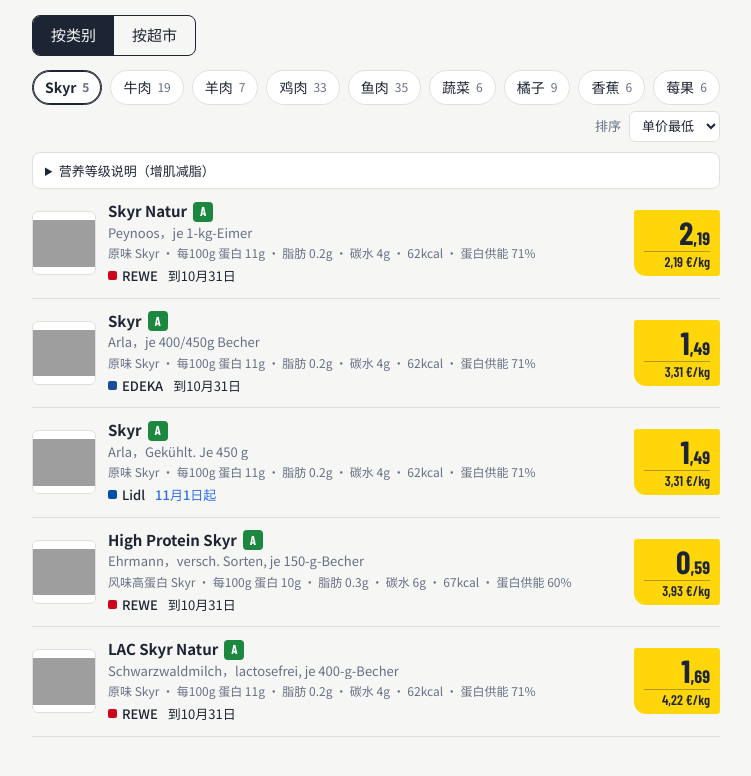
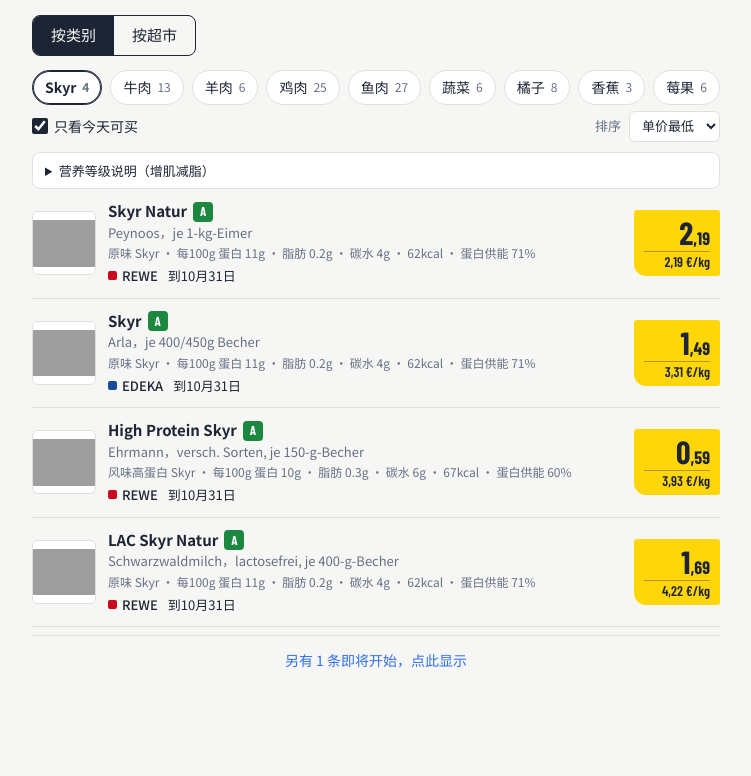
Before and after one commit to Elliot011019/supermarkt-angebote, a plain HTML site: page docs/index.html in a window 1280 px wide. Shown: the part 80-856 px from the top of the page, without its empty margins (264-1015 px from the left). After the commit the page ends 813 px from the top, so only its background shows below. Drawn offline with nearby package versions, Linux system fonts and the light colour scheme; grey boxes are pictures that could not be loaded.

Commit message:
加“只看今天可买”开关，默认只显示今天有效的特价
Co-Authored-By: Claude Opus 5.5 <noreply@anthropic.com>

```diff
--- a/docs/index.html
+++ b/docs/index.html
@@ -68,6 +68,12 @@ li.row{display:grid;grid-template-columns:64px 1fr auto;gap:12px;align-items:cen
 .legend td:first-child{width:28px}
 .legend td .grade{margin-left:0}
 .legend p{color:var(--muted);margin:6px 0 0}
+/* 今天可买 / 即将开始 */
+.toggle{margin-right:auto;display:flex;align-items:center;gap:6px;color:var(--ink);cursor:pointer;font-size:14px}
+.toggle input{accent-color:var(--ink);width:16px;height:16px;margin:0}
+.soon-h{font-size:13px;color:var(--focus);font-weight:500;margin:18px 0 0;padding-bottom:4px;border-bottom:1px dashed var(--line)}
+ul.later li.row{opacity:.6}
+.more{all:unset;box-sizing:border-box;cursor:pointer;display:block;width:100%;text-align:center;padding:14px 0;margin-top:8px;color:var(--focus);font-size:14px;border-top:1px solid var(--line)}
 .empty-state{padding:40px 0;color:var(--muted);text-align:center}
 button:focus-visible,.chip:focus-visible,select:focus-visible{outline:2px solid var(--focus);outline-offset:2px}
 @media (max-width:420px){ .tag{min-width:76px} .tag .p{font-size:28px} li.row{grid-template-columns:52px 1fr auto;gap:10px} .thumb{width:52px;height:52px} }
@@ -87,6 +93,7 @@ button:focus-visible,.chip:focus-visible,select:focus-visible{outline:2px solid
   </div>
   <nav class="chips" id="chips" aria-label="筛选"></nav>
   <div class="tools">
+    <label class="toggle"><input type="checkbox" id="today"> 只看今天可买</label>
     <label for="sort">排序</label>
     <select id="sort">
       <option value="ref">单价最低</option>
@@ -111,7 +118,7 @@ button:focus-visible,.chip:focus-visible,select:focus-visible{outline:2px solid
 <script>
 const STORE_COLOR = {"Lidl":"#0050AA","Kaufland":"#E10915","REWE":"#CC071E","EDEKA":"#1A4C9C","ALDI SÜD":"#00A0DC"};
 const UNIT_ORDER = {"kg":0,"l":1};
-const state = {view:"cat", pick:null, sort:"ref"};
+const state = {view:"cat", pick:null, sort:"ref", todayOnly:true};
 let DATA = null;
 
 try { Object.assign(state, JSON.parse(localStorage.getItem("angebote-state") || "{}")); } catch(e) {}
@@ -124,6 +131,15 @@ const off = o => (o.oldPrice && o.price && o.oldPrice > o.price) ? Math.round((1
 function live(){
   const now = new Date();
   return DATA.offers.filter(o => !o.to || new Date(o.to) >= now);
+}
+
+const upcoming = o => o.from && new Date(o.from) > new Date();
+
+// 今天能买的在上面；即将开始的放在最下面，单独一个小标题、颜色调淡
+function block(items, showStore){
+  const now = items.filter(o => !upcoming(o)), soon = items.filter(upcoming);
+  return (now.length ? `<ul>${now.map(o => row(o, showStore)).join("")}</ul>` : "")
+    + (soon.length ? `<div class="soon-h">即将开始</div><ul class="later">${soon.map(o => row(o, showStore)).join("")}</ul>` : "");
 }
 
 function sorted(list){
@@ -175,30 +191,38 @@ function esc(s){ return String(s).replace(/[&<>"]/g, c => ({"&":"&amp;","<":"&lt
 function render(){
   document.querySelectorAll(".seg button").forEach(b => b.setAttribute("aria-pressed", b.dataset.view === state.view));
   document.getElementById("sort").value = state.sort;
-  const offers = live();
+  document.getElementById("today").checked = state.todayOnly;
+  const all = live();
+  const offers = state.todayOnly ? all.filter(o => !upcoming(o)) : all;
   const keys = state.view === "cat" ? DATA.categories : DATA.stores;
-  const count = k => offers.filter(o => state.view === "cat" ? o.cats.includes(k) : o.store === k).length;
-  if (!keys.includes(state.pick) || !count(state.pick)) state.pick = keys.find(count) || keys[0];
+  const inKey = (o, k) => state.view === "cat" ? o.cats.includes(k) : o.store === k;
+  const count = k => offers.filter(o => inKey(o, k)).length;   // 按钮上的数字：跟着开关走
+  const total = k => all.filter(o => inKey(o, k)).length;      // 含即将开始的，只有它为 0 才禁用按钮
+  if (!keys.includes(state.pick) || !total(state.pick)) state.pick = keys.find(count) || keys.find(total) || keys[0];
 
   document.getElementById("chips").innerHTML = keys.map(k => {
     const n = count(k);
     const dot = state.view === "store" ? `<span class="dot" style="background:${STORE_COLOR[k]}"></span>` : "";
-    return `<button class="chip" data-k="${esc(k)}" aria-pressed="${k === state.pick}" ${n ? "" : "disabled"}>${dot}${esc(k)} <span class="n">${n}</span></button>`;
+    return `<button class="chip" data-k="${esc(k)}" aria-pressed="${k === state.pick}" ${total(k) ? "" : "disabled"}>${dot}${esc(k)} <span class="n">${n}</span></button>`;
   }).join("");
 
   const list = document.getElementById("list");
+  const hidden = total(state.pick) - count(state.pick);
+  let html;
   if (state.view === "cat") {
     const items = sorted(offers.filter(o => o.cats.includes(state.pick)));
-    list.innerHTML = items.length
-      ? `<ul>${items.map(o => row(o, true)).join("")}</ul>`
-      : `<p class="empty-state">${esc(state.pick)} 这周 5 家都没有特价。</p>`;
+    html = items.length
+      ? block(items, true)
+      : `<p class="empty-state">${esc(state.pick)} ${hidden ? "今天还没有能买的特价。" : "这周 5 家都没有特价。"}</p>`;
   } else {
     const mine = offers.filter(o => o.store === state.pick);
     const groups = DATA.categories.map(c => [c, sorted(mine.filter(o => o.cats.includes(c)))]).filter(([,l]) => l.length);
-    list.innerHTML = groups.length
-      ? groups.map(([c, l]) => `<h2>${esc(c)}</h2><ul>${l.map(o => row(o, false)).join("")}</ul>`).join("")
-      : `<p class="empty-state">${esc(state.pick)} 这周没有你关注的类别在打折。</p>`;
+    html = groups.length
+      ? groups.map(([c, l]) => `<h2>${esc(c)}</h2>${block(l, false)}`).join("")
+      : `<p class="empty-state">${esc(state.pick)} ${hidden ? "今天还没有能买的特价。" : "这周没有你关注的类别在打折。"}</p>`;
   }
+  if (state.todayOnly && hidden) html += `<button class="more" id="show-all">另有 ${hidden} 条即将开始，点此显示</button>`;
+  list.innerHTML = html;
   save();
 }
 
@@ -209,6 +233,9 @@ document.getElementById("chips").addEventListener("click", e => {
   const b = e.target.closest(".chip"); if (!b || b.disabled) return;
   state.pick = b.dataset.k; render(); });
 document.getElementById("sort").addEventListener("change", e => { state.sort = e.target.value; render(); });
+document.getElementById("today").addEventListener("change", e => { state.todayOnly = e.target.checked; render(); });
+document.getElementById("list").addEventListener("click", e => {
+  if (e.target.closest("#show-all")) { state.todayOnly = false; render(); } });
 
 fetch("data.json", {cache:"no-store"}).then(r => { if (!r.ok) throw new Error(r.status); return r.json(); }).then(d => {
   DATA = d;
```
Also changed, not shown: 1 other file.
